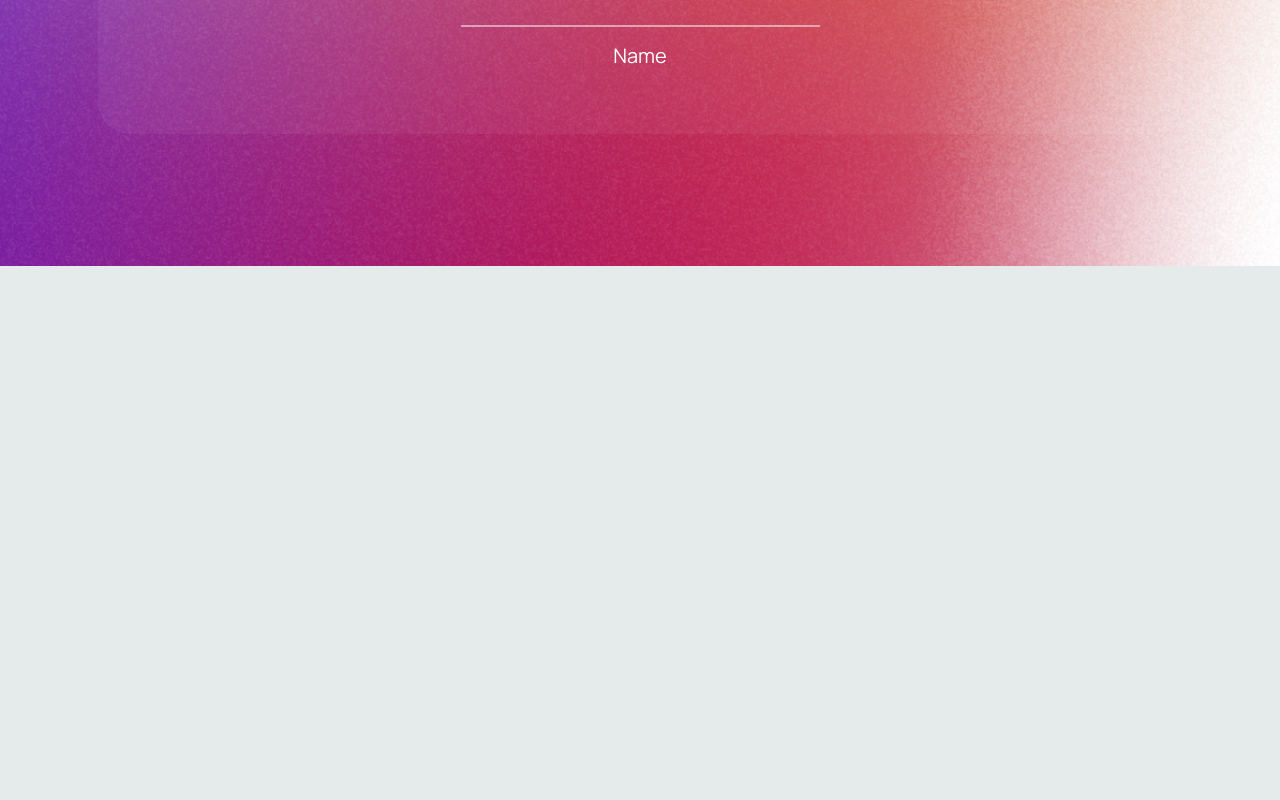
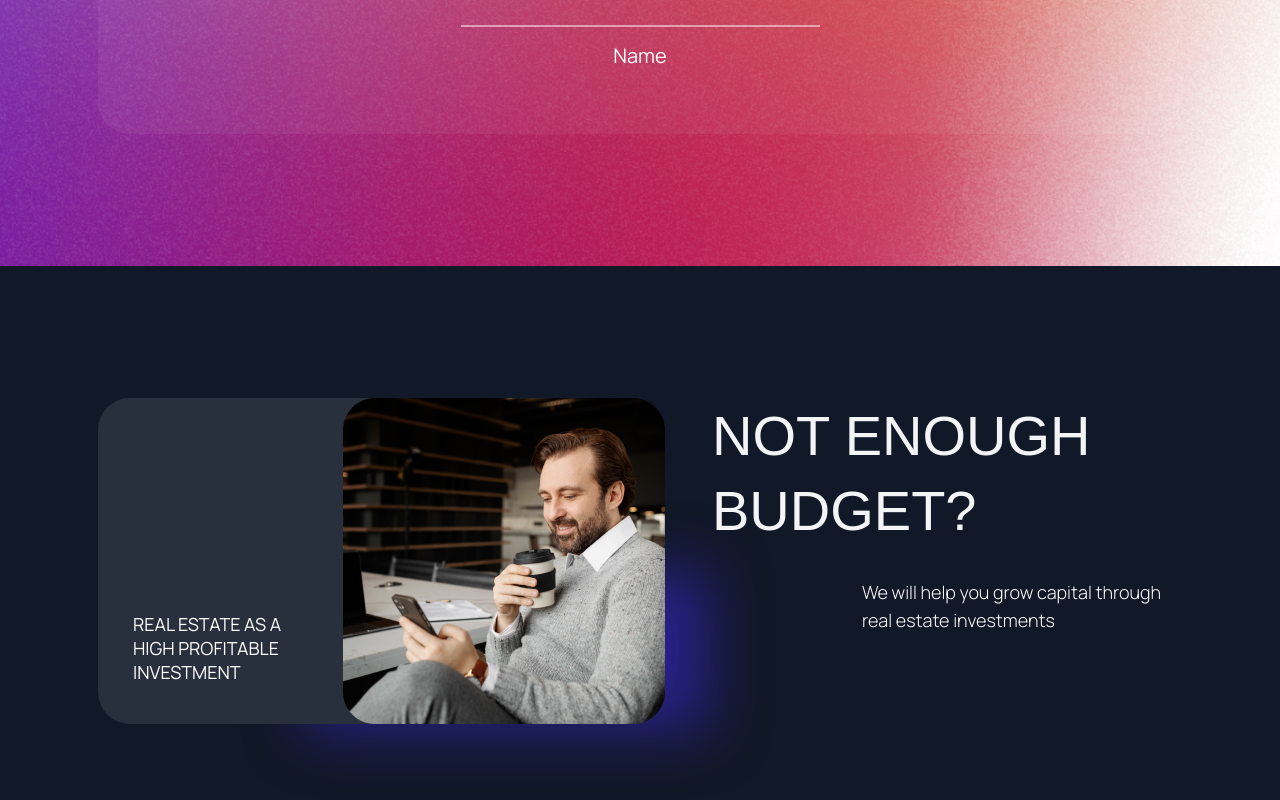
Before and after one commit to olhapanchyshyna/Top-Grade, a Next.js app: page / in a window 1280 px wide. Shown: the part 5798-6598 px from the top of the page. Before the commit the page ends 6064 px from the top, so only its background shows below. Built offline with nearby package versions, Linux system fonts and the light colour scheme; a web font is replaced by a local one.

Commit message:
add blok HelpGrowBudget

```diff
--- a/src/app/globals.css
+++ b/src/app/globals.css
@@ -4,6 +4,9 @@
 
 .boxShadowImg{
   box-shadow: -22px -14px 55px 0px rgba(51,39,185,0.66);
+}
+.boxShadowBudget{
+  box-shadow: 125px 89px 59px -83px rgba(51,39,185,0.68);
 }
 @layer base {
   :root {
--- a/src/app/page.tsx
+++ b/src/app/page.tsx
@@ -1,9 +1,12 @@
 import Advantages from '@/components/Advantages'
 import FirstScreen from '@/components/FirstScreen'
 import GrowthPoint from '@/components/GrowthPoint'
+import HelpGrowBudget from '@/components/HelpGrowBudget'
 import Recommendations from '@/components/Recommendations'
 import Service from '@/components/Service'
 import Steps from '@/components/Steps'
+
+
 
 export default function Home() {
 	return (
@@ -14,6 +17,7 @@ export default function Home() {
 			<Service/>
 			<Advantages/>
 			<Recommendations/>
+			<HelpGrowBudget/>
     </>
 	)
 }
--- /dev/null
+++ b/src/components/HelpGrowBudget.tsx
@@ -0,0 +1,21 @@
+import Image from 'next/image'
+import H2 from './H2'
+import Text from './Text'
+
+export default function HelpGrowBudget() {
+	return (
+		<section className='bg-[#111827] flex justify-between py-[50px] px-[20px] md:py-[80px] md:px-[40px] lg:py-[132px] lg:px-[98px]'>
+			<div className='bg-[#FFFFFF1A] flex flex-col xl:flex-row rounded-[32px] xl:pl-[35px] items-center xl:items-end boxShadowBudget'>
+				<div className='uppercase max-w-[190px] text-lg text-center xl:text-left leading-6 text-white my-[20px] xl:mb-[40px] xl:mr-[20px] '>real estate as a high profitable investment</div>
+				<Image src='/man-with-phone.png' alt='man-with-phone' width={322} height={326}/>
+			</div>
+			<div className='flex flex-col items-end ml-[40px]'>
+				<H2 text='Not enough budget?' className='max-w-[470px] mb-[30px]' />
+				<Text
+					text='We will help you grow capital through real estate investments'
+					className='text-white text-2xl max-w-[320px]'
+				/>
+			</div>
+		</section>
+	)
+}
```
Also changed, not shown: public/man-with-phone.png (added).
